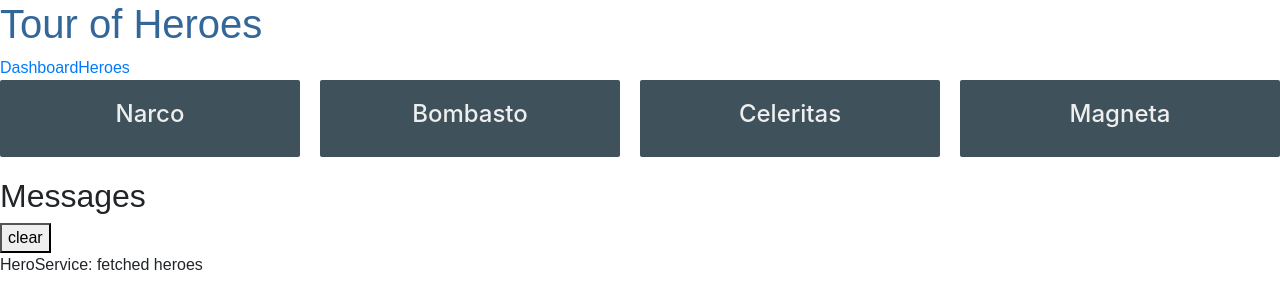
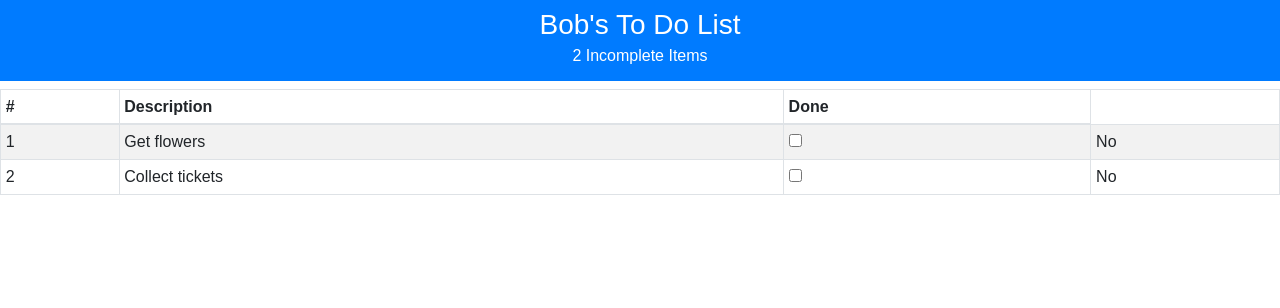
Before and after one commit to elC0mpa/Angular-ToDo-App, an Angular app: page /dashboard in a window 1280 px wide. Shown: the top 308 px of the page. Built offline with nearby package versions, Linux system fonts and the light colour scheme.

Commit message:
Displaying todo table

```diff
--- a/src/app/app.component.html
+++ b/src/app/app.component.html
@@ -1,7 +1,24 @@
-<h1>{{ title }}</h1>
-<nav>
-  <a routerLink="/dashboard">Dashboard</a>
-  <a routerLink="/heroes">Heroes</a>
-</nav>
-<router-outlet></router-outlet>
-<app-messages></app-messages>
+<h3 class="bg-primary text-center text-white p-2">
+  {{ username }}'s To Do List
+  <h6 class="mt-1">{{ itemCount }} Incomplete Items</h6>
+</h3>
+
+<table class="table table-striped table-bordered table-sm">
+  <thead>
+    <tr>
+      <th>#</th>
+      <th>Description</th>
+      <th>Done</th>
+    </tr>
+  </thead>
+  <tbody>
+    <tr *ngFor="let item of items; let i = index">
+      <td>{{ i + 1 }}</td>
+      <td>{{ item.task }}</td>
+      <td><input type="checkbox" [(ngModel)]="item.complete" /></td>
+      <td [ngSwitch]="item.complete">
+        <span *ngSwitchCase="true">Yes</span> <span *ngSwitchDefault>No</span>
+      </td>
+    </tr>
+  </tbody>
+</table>
--- a/src/app/app.component.ts
+++ b/src/app/app.component.ts
@@ -1,4 +1,6 @@
 import { Component } from '@angular/core';
+import { TodoItem } from './todoItem';
+import { TodoList } from './todolist';
 
 @Component({
   selector: 'app-root',
@@ -6,5 +8,21 @@ import { Component } from '@angular/core';
   styleUrls: ['./app.component.scss'],
 })
 export class AppComponent {
-  title: String = 'Tour of Heroes';
+  private list = new TodoList('Bob', [
+    new TodoItem('Go for run', true),
+    new TodoItem('Get flowers'),
+    new TodoItem('Collect tickets'),
+  ]);
+
+  get username(): string {
+    return this.list.user;
+  }
+
+  get itemCount(): number {
+    return this.items.length;
+  }
+
+  get items(): readonly TodoItem[] {
+    return this.list.items.filter((item) => !item.complete);
+  }
 }
```
